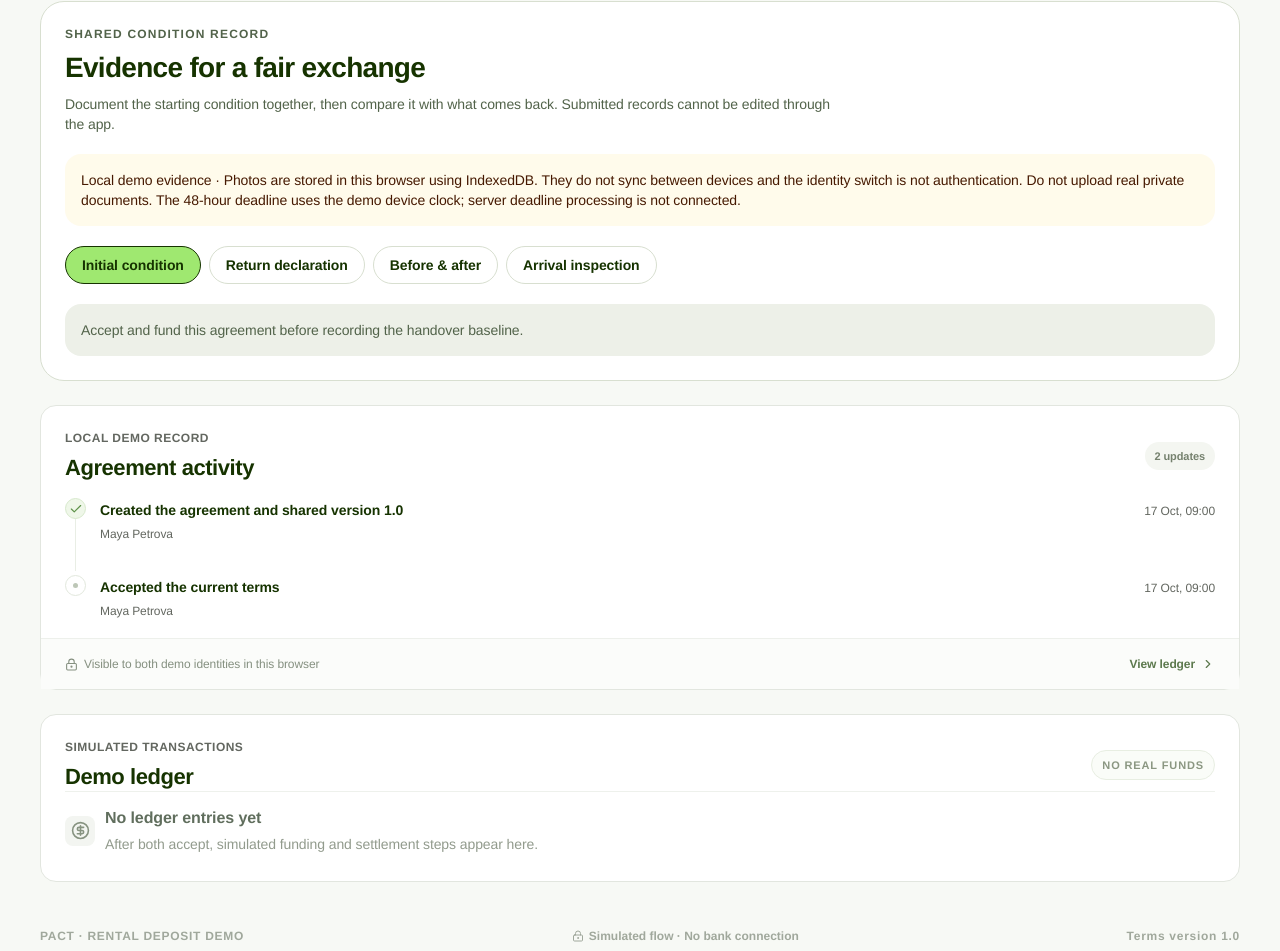
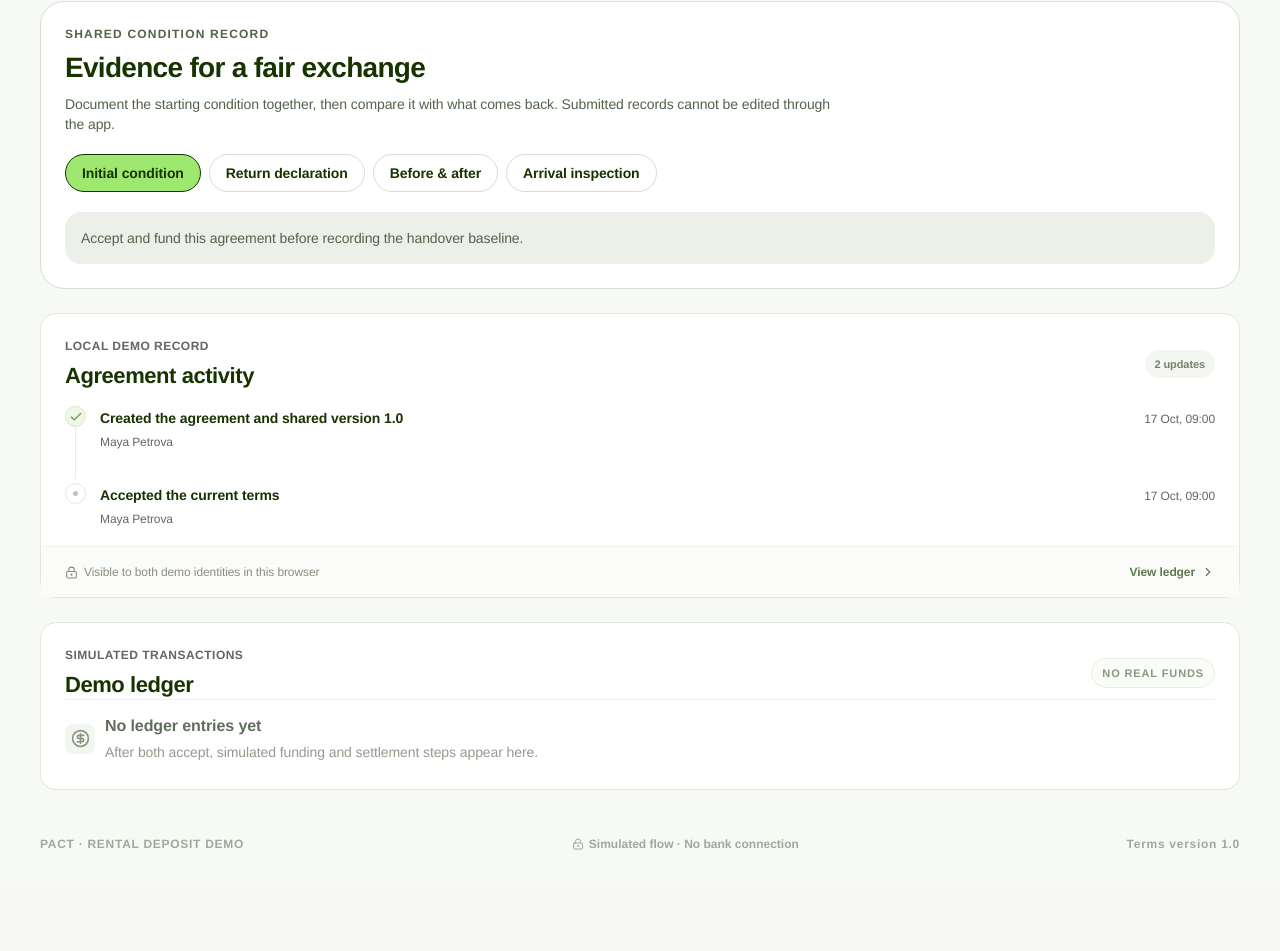
Before and after one commit to SamirRafiei/hackathon-, a Next.js app: page / in a window 1280 px wide. Shown: the part 1364-2315 px from the top of the page. After the commit the page ends 2249 px from the top, so only its background shows below. Built offline with nearby package versions, Linux system fonts and the light colour scheme; a web font is replaced by a local one.

Commit message:
ui: remove condition record demo evidence banner

```diff
--- a/src/features/handover/evidence/evidence-uploader.tsx
+++ b/src/features/handover/evidence/evidence-uploader.tsx
@@ -124,7 +124,8 @@ export function EvidenceUploader({
         {storage.mode === "browser-demo" ? (
           <p className="mt-1 text-xs text-amber-800">
             Browser demo: files stay on this browser and are not shared with
-            other devices.
+            other devices. Demo identities are not authentication. Use sample
+            photos; do not upload real private documents.
           </p>
         ) : null}
       </div>
--- a/src/features/handover/handover-workspace.tsx
+++ b/src/features/handover/handover-workspace.tsx
@@ -76,16 +76,6 @@ export function HandoverWorkspace(props: HandoverWorkspaceProps) {
           comes back. Submitted records cannot be edited through the app.
         </p>
       </div>
-      <p
-        role="note"
-        className="rounded-2xl bg-amber-50 p-4 text-sm text-amber-950"
-      >
-        Local demo evidence · Photos are stored in this browser using IndexedDB.
-        They do not sync between devices and the identity switch is not
-        authentication. Do not upload real private documents. The 48-hour
-        deadline uses the demo device clock; server deadline processing is not
-        connected.
-      </p>
       <fieldset className="flex flex-wrap gap-2">
         <legend className="sr-only">Condition record views</legend>
         {tabs.map(([id, label]) => (
--- a/src/features/handover/returns/return-panel.tsx
+++ b/src/features/handover/returns/return-panel.tsx
@@ -260,7 +260,8 @@ function ReturnForm(props: ReturnPanelProps & { baseline: BaselineRecord }) {
           Add photos and confirm what you returned against baseline version{" "}
           {props.baseline.version}. Submitting starts the 48-hour inspection
           window; it does not prove the owner received the item or release the
-          deposit.
+          deposit. This demo uses the device clock; server deadline processing
+          is not connected.
         </p>
       </div>
       <form className="space-y-5" onSubmit={submit}>
```
